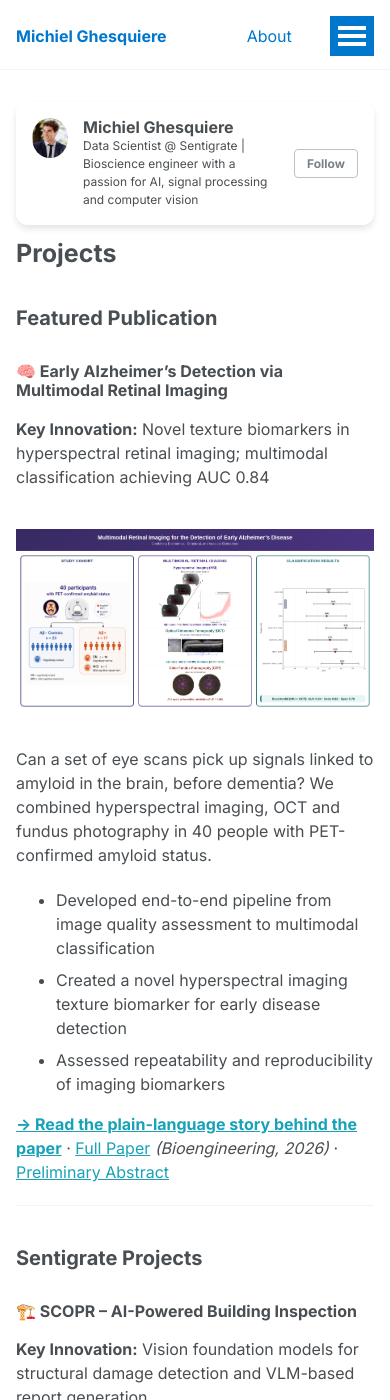
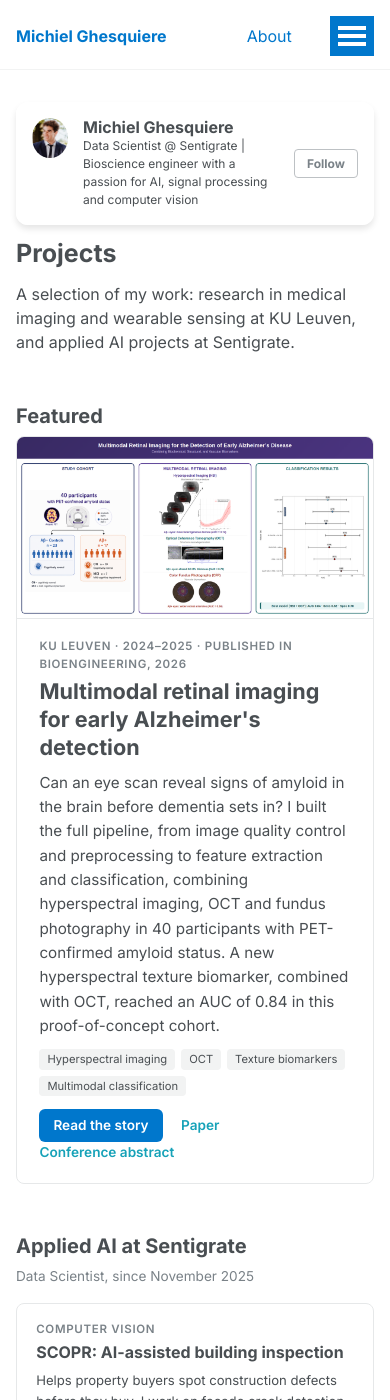
Before and after one commit to MichielGhesquiere/MichielGhesquiere.github.io, a Jekyll site: the page built from _pages/projects.md, in a window 390 px wide and 1400 px high. Built offline with Jekyll 4.4.1, drawn with Linux system fonts in a browser that asks for light colours; some of the changed text lies outside the part shown.

Commit message:
Redesign projects page with consistent project cards
Co-Authored-By: Claude Opus 5.5 <noreply@anthropic.com>

```diff
--- a/_pages/projects.md
+++ b/_pages/projects.md
@@ -5,113 +5,138 @@ permalink: /projects/
 author_profile: true
 ---
 
-## Featured Publication
+<style>
+  .pj-intro { color: #494e52; margin-bottom: 2em; }
+  .pj-section { margin: 2.5em 0 0.4em; }
+  .pj-section-sub { color: #7a8288; font-size: 0.85em; margin: 0 0 1.2em; }
+  .pj-meta { font-size: 0.72em; font-weight: 600; letter-spacing: 0.06em; text-transform: uppercase; color: #7a8288; margin: 0 0 0.35em; }
+  .pj-title { font-size: 1.12em; line-height: 1.3; margin: 0 0 0.45em; padding: 0; border: 0; }
+  .pj-text { font-size: 0.9em; line-height: 1.6; margin: 0 0 0.7em; }
+  .pj-tags { display: flex; flex-wrap: wrap; gap: 6px; margin: 0 0 0.8em; padding: 0; list-style: none; }
+  .pj-tags li { font-size: 0.7em; color: #494e52; background: #f2f3f3; border-radius: 4px; padding: 2px 8px; margin: 0; }
+  .pj-links { font-size: 0.85em; font-weight: 600; margin: 0; }
+  .pj-links a { text-decoration: none; margin-right: 1.1em; white-space: nowrap; }
+  .pj-links a:hover { text-decoration: underline; }
 
-### 🧠 Early Alzheimer's Detection via Multimodal Retinal Imaging
-**Key Innovation:** Novel texture biomarkers in hyperspectral retinal imaging; multimodal classification achieving AUC 0.84
+  /* featured */
+  .pj-featured { border: 1px solid #e6e8e9; border-radius: 8px; overflow: hidden; margin-bottom: 1em; }
+  .pj-featured img { display: block; width: 100%; height: auto; border-bottom: 1px solid #e6e8e9; }
+  .pj-featured .pj-body { padding: 1.2em 1.4em 1.3em; }
+  .pj-featured .pj-title { font-size: 1.35em; }
+  .pj-featured .pj-text { font-size: 0.95em; }
+  .pj-btn { display: inline-block; background: #0077cc; color: #fff !important; border-radius: 6px; padding: 6px 14px; margin-right: 1em; }
+  .pj-btn:hover { background: #005999; text-decoration: none !important; }
 
-<div style="text-align: center;">
-  <a href="/projects/retinal-alzheimers/"><img src="/images/retad/graphical-abstract.png" alt="Graphical abstract: 40 participants with PET-confirmed amyloid status, three retinal imaging modalities (HSI, OCT, fundus photography), and classification results" style="max-width: 100%; height: auto; margin: 20px 0;"></a>
+  /* grid (Sentigrate) */
+  .pj-grid { display: grid; grid-template-columns: 1fr 1fr; gap: 14px; }
+  .pj-card { border: 1px solid #e6e8e9; border-radius: 8px; padding: 1.1em 1.2em; display: flex; flex-direction: column; }
+  .pj-card .pj-links { margin-top: auto; }
+  .pj-card .pj-title { font-size: 1em; }
+  .pj-card .pj-text, .pj-row .pj-text { font-size: 0.82em; }
+  .pj-row .pj-title { font-size: 1.05em; }
+
+  /* list with thumbnail (research) */
+  .pj-row { display: grid; grid-template-columns: 220px 1fr; gap: 1.4em; padding: 1.4em 0; border-top: 1px solid #e6e8e9; }
+  .pj-row:last-of-type { border-bottom: 1px solid #e6e8e9; }
+  .pj-thumb { border: 1px solid #e6e8e9; border-radius: 6px; background: #fff; aspect-ratio: 4 / 3; display: flex; align-items: center; justify-content: center; overflow: hidden; }
+  .pj-thumb img { width: 100%; height: 100%; object-fit: contain; padding: 6px; }
+
+  @media (max-width: 700px) {
+    .pj-grid { grid-template-columns: 1fr; }
+    .pj-row { grid-template-columns: 1fr; gap: 0.9em; }
+    .pj-thumb { max-width: 360px; }
+  }
+</style>
+
+<p class="pj-intro">A selection of my work: research in medical imaging and wearable sensing at KU Leuven, and applied AI projects at Sentigrate.</p>
+
+<h2 class="pj-section">Featured</h2>
+
+<div class="pj-featured">
+  <a href="/projects/retinal-alzheimers/"><img src="/images/projects/retad-graphical-abstract.png" alt="Graphical abstract: 40 participants with PET-confirmed amyloid status, three retinal imaging techniques (hyperspectral imaging, OCT, fundus photography) and classification results"></a>
+  <div class="pj-body">
+    <p class="pj-meta">KU Leuven · 2024–2025 · Published in Bioengineering, 2026</p>
+    <h3 class="pj-title">Multimodal retinal imaging for early Alzheimer's detection</h3>
+    <p class="pj-text">Can an eye scan reveal signs of amyloid in the brain before dementia sets in? I built the full pipeline, from image quality control and preprocessing to feature extraction and classification, combining hyperspectral imaging, OCT and fundus photography in 40 participants with PET-confirmed amyloid status. A new hyperspectral texture biomarker, combined with OCT, reached an AUC of 0.84 in this proof-of-concept cohort.</p>
+    <ul class="pj-tags"><li>Hyperspectral imaging</li><li>OCT</li><li>Texture biomarkers</li><li>Multimodal classification</li></ul>
+    <p class="pj-links">
+      <a class="pj-btn" href="/projects/retinal-alzheimers/">Read the story</a>
+      <a href="https://www.mdpi.com/2306-5354/13/9/1041">Paper</a>
+      <a href="https://onlinelibrary.wiley.com/doi/abs/10.1111/aos.17369">Conference abstract</a>
+    </p>
+  </div>
 </div>
 
-Can a set of eye scans pick up signals linked to amyloid in the brain, before dementia? We combined hyperspectral imaging, OCT and fundus photography in 40 people with PET-confirmed amyloid status.
+<h2 class="pj-section">Applied AI at Sentigrate</h2>
+<p class="pj-section-sub">Data Scientist, since November 2025</p>
 
-- Developed end-to-end pipeline from image quality assessment to multimodal classification
-- Created a novel hyperspectral imaging texture biomarker for early disease detection
-- Assessed repeatability and reproducibility of imaging biomarkers
-
-**[→ Read the plain-language story behind the paper](/projects/retinal-alzheimers/)** · [Full Paper](https://www.mdpi.com/2306-5354/13/9/1041) *(Bioengineering, 2026)* · [Preliminary Abstract](https://onlinelibrary.wiley.com/doi/abs/10.1111/aos.17369)
-
----
-
-## Sentigrate Projects
-
-### 🏗️ SCOPR – AI-Powered Building Inspection
-**Key Innovation:** Vision foundation models for structural damage detection and VLM-based report generation
-
-[SCOPR](https://www.sentigrate.com/scopr/) helps real estate buyers identify construction defects before purchase. We build the end-to-end AI pipeline: facade crack detection and damage segmentation using DINOv3, and we explore Vision Language Models (Gemma 4) for automatically generating inspection reports from detected findings.
-
----
-
-### 🧠 FoG – Freeze of Gait Detection
-**Key Innovation:** EEG-based prediction of Parkinson's motor freezing episodes
-
-In collaboration with [Epihunter](https://www.epihunter.com), the [FoG project](https://www.sentigrate.com/fog/) develops wearable EEG-based algorithms to detect and predict Freeze of Gait episodes in Parkinson's patients. On-device detection enables real-time sensory cueing to help patients regain movement and autonomy.
-
----
-
-### 👴 DistriMuSe – Multimodal Activity Recognition for Elderly Care
-**Key Innovation:** Sensor fusion across IMU, radar, and localization beacons
-
-[DistriMuSe](https://www.sentigrate.com/distrimuse/) monitors activity and mobility in elderly care facilities using a combination of wearable sensors, radar, and localization beacons. We develop real-time activity recognition and anomaly detection pipelines that enable care homes to shift from reactive to proactive intervention, with a focus on efficient model deployment.
-
----
-
-### 🚦 Traffic Anomaly Detection – In collaboration with [Telraam](https://telraam.net)
-**Key Innovation:** Foundation model-based anomaly detection in traffic time-series
-
-[Telraam](https://telraam.net) collects multi-modal street traffic data (pedestrians, cyclists, cars, heavy vehicles) using citizen-powered sensors. We apply Chronos2, a time-series foundation model, to detect anomalies in this sensor data — helping communities better understand and improve their local traffic conditions.
-
----
-
-## Research Projects
-
-### 👁️ Vision Foundation Models for Glaucoma Classification
-**Key Innovation:** Addressing domain shift across imaging devices and demographics
-
-<div style="text-align: center;">
-  <img src="/images/umap_embeddings_20250626_190413.png" alt="UMAP embeddings showing domain shift between datasets" style="max-width: 100%; height: auto; margin: 20px 0;">
-  <p><em>UMAP embeddings of image features by dataset and classification label (Normal vs Glaucoma), showing domain shift between different imaging devices/clinical settings/demographics</em></p>
+<div class="pj-grid">
+  <div class="pj-card">
+    <p class="pj-meta">Computer vision</p>
+    <h3 class="pj-title">SCOPR: AI-assisted building inspection</h3>
+    <p class="pj-text">Helps property buyers spot construction defects before they buy. I work on facade crack detection and damage segmentation with DINOv3, and on turning the findings into inspection reports with vision-language models (Gemma 4).</p>
+    <ul class="pj-tags"><li>DINOv3</li><li>Segmentation</li><li>VLMs</li></ul>
+    <p class="pj-links"><a href="https://www.sentigrate.com/scopr/">Project page →</a></p>
+  </div>
+  <div class="pj-card">
+    <p class="pj-meta">Wearables · with Epihunter</p>
+    <h3 class="pj-title">FoG: freezing of gait in Parkinson's</h3>
+    <p class="pj-text">Detecting and predicting freezing-of-gait episodes from wearable EEG. The model runs on the device, so it can trigger a sensory cue in real time to help the patient start moving again.</p>
+    <ul class="pj-tags"><li>EEG</li><li>Time series</li><li>On-device inference</li></ul>
+    <p class="pj-links"><a href="https://www.sentigrate.com/fog/">Project page →</a></p>
+  </div>
+  <div class="pj-card">
+    <p class="pj-meta">Sensor fusion · elderly care</p>
+    <h3 class="pj-title">DistriMuSe: activity recognition in care homes</h3>
+    <p class="pj-text">Combining wearable IMUs, radar and localisation beacons to recognise activities and flag anomalies, so care staff can act before problems escalate. Includes model compression for deployment on edge hardware.</p>
+    <ul class="pj-tags"><li>IMU + radar</li><li>HAR</li><li>Edge AI</li></ul>
+    <p class="pj-links"><a href="https://www.sentigrate.com/distrimuse/">Project page →</a></p>
+  </div>
+  <div class="pj-card">
+    <p class="pj-meta">Time series · with Telraam</p>
+    <h3 class="pj-title">Anomaly detection in street traffic</h3>
+    <p class="pj-text">Telraam's citizen-run sensors count pedestrians, cyclists, cars and heavy vehicles. I use Chronos2, a time-series foundation model, to detect anomalies in these counts and help communities understand their local traffic.</p>
+    <ul class="pj-tags"><li>Chronos2</li><li>Foundation models</li><li>Anomaly detection</li></ul>
+    <p class="pj-links"><a href="https://telraam.net">Telraam →</a></p>
+  </div>
 </div>
 
-- Leveraged Vision Foundation Models (VFM) pre-trained with self-supervised learning
-- Implemented multi-source domain fine-tuning techniques
-- Applied domain adaptation to handle demographic and device variations
-- Achieved robust performance across different clinical settings
+<h2 class="pj-section">Research at KU Leuven</h2>
+<p class="pj-section-sub">Research Group Ophthalmology &amp; ESAT-STADIUS, and master's theses</p>
 
-[View Code](https://github.com/MichielGhesquiere/glaucoma)
-
-### 🐔 Camera-based Activity Recognition for Animal Welfare
-**Key Innovation:** Hybrid approach combining object detection with motion analysis
-
-<div style="text-align: center;">
-  <img src="/images/overview-algorithm-movement-detection.png" alt="Overview of the hybrid algorithm for movement detection" style="max-width: 100%; height: auto; margin: 20px 0;">
-  <p><em>Overview of the developed hybrid algorithm combining YOLOv5 object detection with motion analysis</em></p>
+<div class="pj-row">
+  <div class="pj-thumb"><img src="/images/projects/glaucoma-umap.png" alt="UMAP of image embeddings coloured by dataset and label, showing domain shift between glaucoma datasets" loading="lazy"></div>
+  <div>
+    <p class="pj-meta">KU Leuven · 2024–2025</p>
+    <h3 class="pj-title">Vision foundation models for glaucoma classification</h3>
+    <p class="pj-text">Glaucoma classifiers often break down when moved to a new camera, clinic or population. I fine-tuned self-supervised vision foundation models on multiple source datasets and applied domain adaptation to make classification robust to these shifts.</p>
+    <ul class="pj-tags"><li>Foundation models</li><li>Self-supervised learning</li><li>Domain adaptation</li></ul>
+    <p class="pj-links"><a href="https://github.com/MichielGhesquiere/glaucoma">Code →</a></p>
+  </div>
 </div>
 
-<div style="text-align: center;">
-  <video width="100%" max-width="800px" height="auto" controls style="margin: 20px 0;">
-    <source src="/images/YOLO_chicken_head_clipped.mp4" type="video/mp4">
-    Your browser does not support the video tag.
-  </video>
-  <p><em>Real-time head detection of laying hens using fine-tuned YOLOv5 on custom labeled dataset</em></p>
+<div class="pj-row">
+  <div class="pj-thumb"><img src="/images/projects/seizure-wearables.png" alt="Schematic of wearable EEG, EMG and accelerometer sensors used for seizure detection" loading="lazy"></div>
+  <div>
+    <p class="pj-meta">MSc Artificial Intelligence thesis · 2023</p>
+    <h3 class="pj-title">Seizure detection from multimodal wearables</h3>
+    <p class="pj-text">An automatic seizure detection algorithm for people with epilepsy, using wearable EEG, EMG and accelerometer data. Features are extracted per modality and classified with an SVM. Combining modalities improved sensitivity and reduced false alarms.</p>
+    <ul class="pj-tags"><li>EEG / EMG / ACC</li><li>Sensor fusion</li><li>SVM</li></ul>
+    <p class="pj-links"><a href="https://kuleuven.limo.libis.be/discovery/fulldisplay?docid=alma9993576486601488&amp;context=L&amp;vid=32KUL_KUL:KULeuven&amp;lang=en&amp;search_scope=All_Content&amp;adaptor=Local%20Search%20Engine&amp;tab=all_content_tab&amp;query=any,contains,michiel%20ghesquiere">Thesis →</a></p>
+  </div>
 </div>
 
-- Developed real-time animal behavior monitoring system
-- Combined YOLOv5 object detection with Gaussian Mixture Model motion detection
-- Achieved early detection of welfare-compromising behaviors
-
-**Resources:**
-- [Thesis](https://kuleuven.limo.libis.be/discovery/fulldisplay?docid=alma9993097125501488&context=L&vid=32KUL_KUL:KULeuven&lang=en&search_scope=All_Content&adaptor=Local%20Search%
-Engine&tab=all_content_tab&query=any,contains,michiel%20ghesquiere)
-- [Publication](https://kuleuven.limo.libis.be/discovery/fulldisplay?docid=alma9994277629301488&context=L&vid=32KUL_KUL:KULeuven&lang=en&search_scope=All_Content&adaptor=Local%20Search%20Engine&tab=all_content_tab&query=any,contains,michiel%20ghesquiere)
-
----
-
-### 🧠 Multimodal Seizure Detection
-**Key Innovation:** Fusion of multiple wearable sensor modalities for improved detection
-
-<div style="text-align: center;">
-  <img src="/images/schematic-SD-wearables.png" alt="Schematic setup of wearable sensors for seizure detection" style="max-width: 100%; height: auto; margin: 20px 0;">
-  <p><em></em></p>
+<div class="pj-row">
+  <div class="pj-thumb"><img src="/images/projects/hens-pipeline.png" alt="Overview of the hybrid algorithm combining YOLOv5 head detection with motion detection" loading="lazy"></div>
+  <div>
+    <p class="pj-meta">MSc Bioscience Engineering thesis · 2022</p>
+    <h3 class="pj-title">Camera-based behaviour monitoring of laying hens</h3>
+    <p class="pj-text">Early detection of behaviour linked to poultry red mite infestation in individual hens. A YOLOv5 head detector, fine-tuned on a custom-labelled dataset, is combined with Gaussian mixture model motion detection.</p>
+    <ul class="pj-tags"><li>Object detection</li><li>Motion analysis</li><li>Animal welfare</li></ul>
+    <p class="pj-links">
+      <a href="https://kuleuven.limo.libis.be/discovery/fulldisplay?docid=alma9993097125501488&amp;context=L&amp;vid=32KUL_KUL:KULeuven&amp;lang=en&amp;search_scope=All_Content&amp;adaptor=Local%20Search%20Engine&amp;tab=all_content_tab&amp;query=any,contains,michiel%20ghesquiere">Thesis →</a>
+      <a href="https://kuleuven.limo.libis.be/discovery/fulldisplay?docid=alma9994277629301488&amp;context=L&amp;vid=32KUL_KUL:KULeuven&amp;lang=en&amp;search_scope=All_Content&amp;adaptor=Local%20Search%20Engine&amp;tab=all_content_tab&amp;query=any,contains,michiel%20ghesquiere">Publication →</a>
+      <a href="/images/YOLO_chicken_head_clipped.mp4">Demo video →</a>
+    </p>
+  </div>
 </div>
-
-- Modality specific feature extraction + SVM classification
-- By combining multiple modalities, we could improve sensitivity and reduce false alarm rate
-
-<div style="text-align: center;">
-  <img src="/images/multimodal_seizures.png" alt="Multimodal signals during seizure events" style="max-width: 100%; height: auto; margin: 20px 0;">
-  <p><em></em></p>
-</div>
-
-[Thesis](https://kuleuven.limo.libis.be/discovery/fulldisplay?docid=alma9993576486601488&context=L&vid=32KUL_KUL:KULeuven&lang=en&search_scope=All_Content&adaptor=Local%20Search%20Engine&tab=all_content_tab&query=any,contains,michiel%20ghesquiere)
```
Also changed, not shown: images/projects/glaucoma-umap.png (added), images/projects/hens-pipeline.png (added), images/projects/retad-graphical-abstract.png (added), images/projects/seizure-wearables.png (added).
